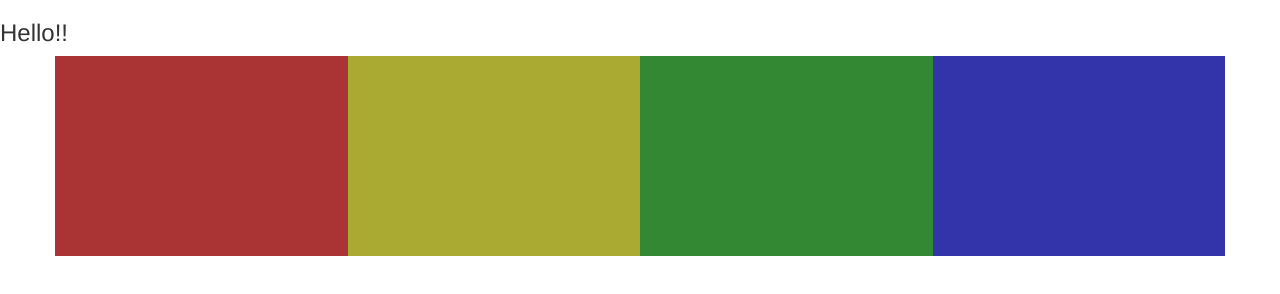
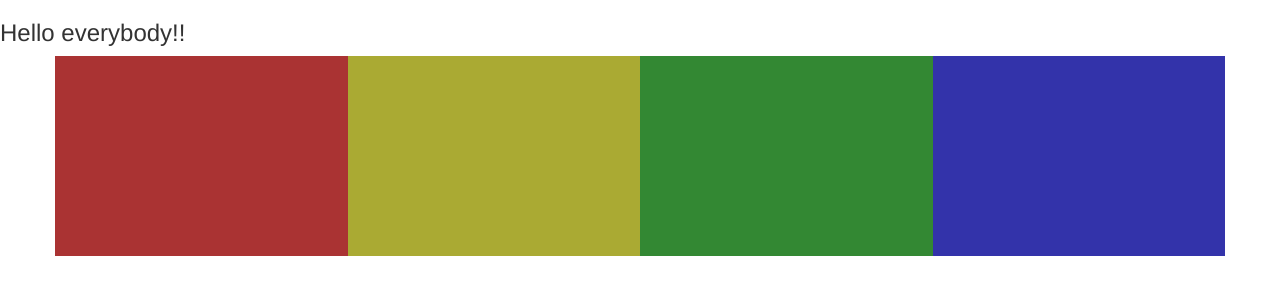
Before and after one commit to AndroidDoctorr/Bootstrap-example, a plain HTML site: page index.html in a window 1280 px wide. Drawn offline with nearby package versions, Linux system fonts and the light colour scheme.

Commit message:
added everybody

```diff
--- a/index.html
+++ b/index.html
@@ -24,7 +24,7 @@
 <body>
     <div>
         <h3>
-            Hello!!
+            Hello everybody!!
         </h3>
     </div>
     <div class="container">
```
